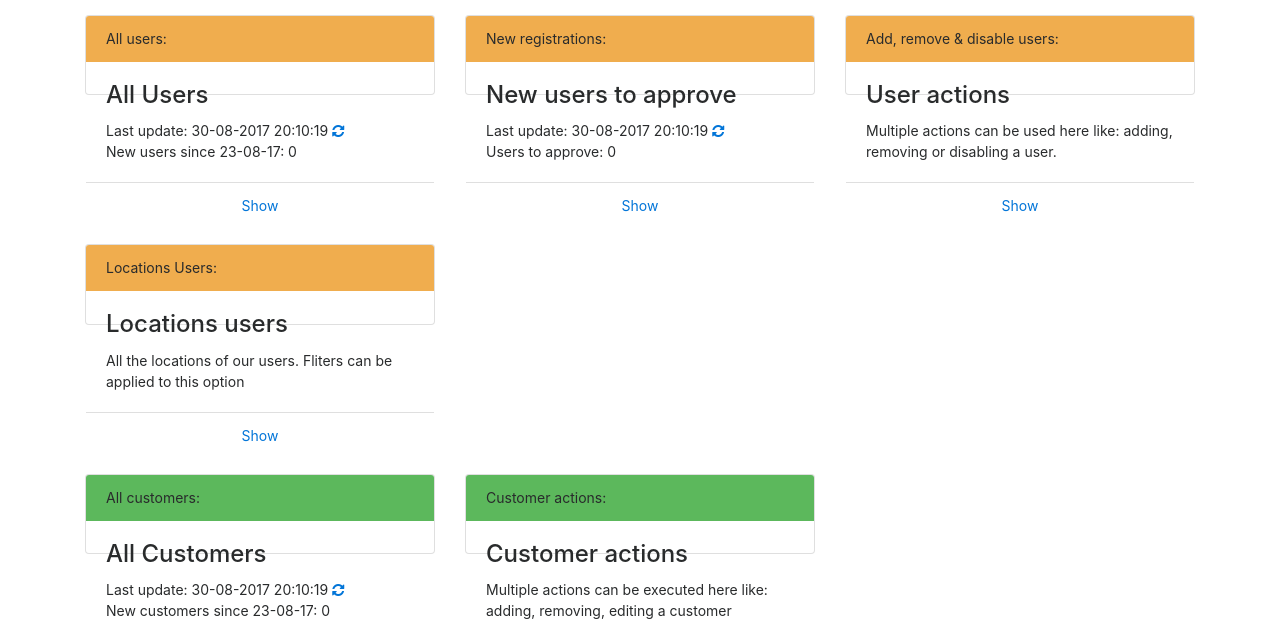
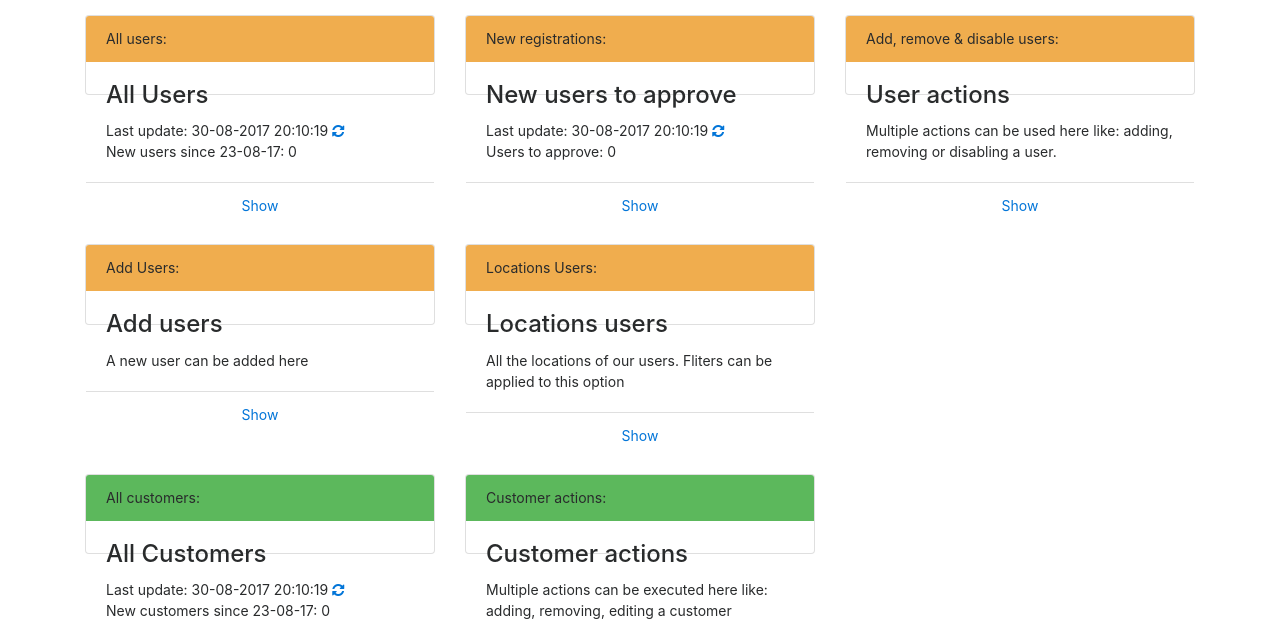
Before and after one commit to sanderbakker/portal, a PHP site: page /admin/index.php in a window 1280 px wide. Shown: the part 56-693 px from the top of the page. Run offline with PHP 8.4, Linux system fonts and the light colour scheme; the visitor is signed in with stand-in values (Sample User, id 1); data that the repository does not hold is empty; some libraries are stand-ins or nearby versions.

```diff
--- a/admin/assignmentClose.php
+++ b/admin/assignmentClose.php
@@ -122,7 +122,6 @@ include '../includes/adminCheck.php';?>
         $('.actionButton').click(function(e){
             var assignmentId = $('#assignmentId').val();
             var buttonValue = $(this).val();
-            console.log(assignmentId);
             $.ajax({
                 type: 'POST',
                 url: '../user/ajax.php',
--- a/admin/index.php
+++ b/admin/index.php
@@ -90,6 +90,22 @@ include "../includes/adminCheck.php";
         </div>
     </div>
     <div class="row">
+        <div class="col-md-4">
+            <div class="card">
+                <div class="card-header card-warning">
+                    Add Users:
+                </div>
+                <div class="card-block">
+                    <h4 class="card-title">Add users</h4>
+                    <p class="card-text">A new user can be added here</p>
+                </div>
+                <ul class="list-group list-group-flush">
+                    <li class="list-group-item">
+                        <a href="createUser.php" class="card-link mx-auto">Show</a>
+                    </li>
+                </ul>
+            </div>
+        </div>
         <div class="col-md-4">
             <div class="card">
                 <div class="card-header card-warning">
--- a/admin/userAction.php
+++ b/admin/userAction.php
@@ -46,8 +46,7 @@ elseif(isset($_GET['action']) && $_GET['action'] == 'unban'){
 </style>
 <div class="container mx-auto">
     <!--Add class table-responsive for responsive table -->
-    <a href="createUser.php" class="btn btn-sm btn-success a-btn">Add</a>
-    <a href="#" class="btn btn-sm btn-info a-btn pull-right"><i class="fa fa-info"></i></a>
+    <h3>User actions</h3>
     <table class="table mx-auto" id="table">
         <thead>
         <tr>
```
Also changed, not shown: user/ajax.php (+31 -0 lines).
